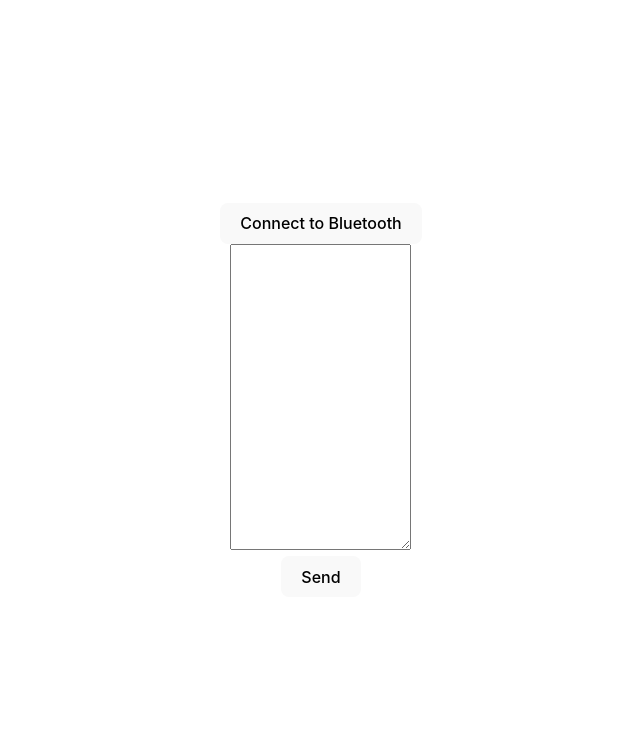
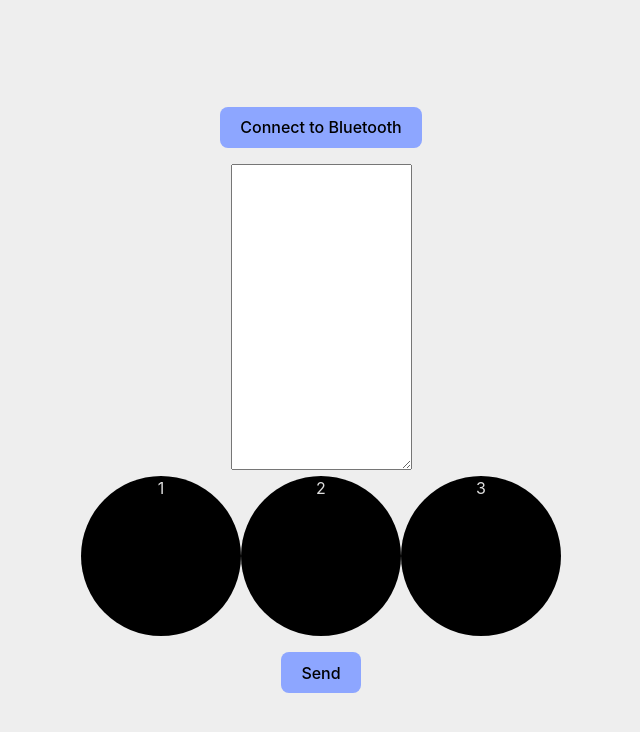
Before and after one commit to Gameplushy/iotProject, a React (Vite) app: page / in a window 1280 px wide. Shown: the top 732 px of the page, without its empty margins (319-959 px from the left). Built offline with nearby package versions, Linux system fonts and the light colour scheme.

Commit message:
Added front-end flashes, also fix for parser

```diff
--- a/src/App.jsx
+++ b/src/App.jsx
@@ -4,6 +4,9 @@ import './App.css'
 function App() {
   const [script, setScript] = useState("")
   const [bluetoothDevice, setBluetoothDevice] = useState(null)
+  const [ledToggler1,toggleLed1] = useState("")
+  const [ledToggler2,toggleLed2] = useState("")
+  const [ledToggler3,toggleLed3] = useState("")
 
   function ConnectToBluetooth(){
     if (!('bluetooth' in navigator)) {
@@ -67,25 +70,43 @@ function Connect() {
     //   alert("No Bluetooth device connected")
     //   return;
     // }
-    //script.match(/(([1-3]O([n]|f{2}))|(SLEEP(\d+)))/gim)
     if(!script)
       return;
     console.log(script)
     var verif = script.match(/^[1-3] \d+ \d+$/gim)
     var size = script.split(/\r\n|\r|\n/)
     if(!verif || verif.length != size.length){
-      alert("Bad parsing")
+      alert("Bad parsing. Each line must be \"[LED ID] [START TIME] [END TIME]\"")
       return;
     }
-    var oneline = script.replace(/\r\n|\r|\n/,";")
+    var oneline = script.replaceAll(/\r\n|\r|\n/g,";")
     console.log(oneline)
+    Flash()
     //ENVOYER ONELINE
+  }
+
+  function Flash(){
+    var flashFunctions = [toggleLed1,toggleLed2,toggleLed3]
+    script.split(/\r\n|\r|\n/).forEach(flash=>{
+      var flashArray = flash.split(" ");
+      setTimeout(() => {
+        flashFunctions[flashArray[0]-1]("ledon");
+        setTimeout(() => {
+          flashFunctions[flashArray[0]-1]("");
+        }, flashArray[2]-flashArray[1]);
+      }, flashArray[1]);
+    })
   }
 
   return (
     <div className="App">
       <div><button onClick={ConnectToBluetooth}>Connect to Bluetooth</button></div>
       <div><textarea value={script} onChange={e=>setScript(e.target.value)} cols="20" rows="20"></textarea></div>
+      <div id="ledrow">
+        <span className={"led "+ledToggler1}>1</span>
+        <span className={"led "+ledToggler2}>2</span>
+        <span className={"led "+ledToggler3}>3</span>
+      </div>
       <div><button onClick={SendScript}>Send</button></div>
     </div>
   )
--- a/src/index.css
+++ b/src/index.css
@@ -5,7 +5,7 @@
 
   color-scheme: light dark;
   color: rgba(255, 255, 255, 0.87);
-  background-color: #242424;
+  background-color: #EEEEEE;
 
   font-synthesis: none;
   text-rendering: optimizeLegibility;
@@ -40,10 +40,11 @@ button {
   border-radius: 8px;
   border: 1px solid transparent;
   padding: 0.6em 1.2em;
+  margin: 1em;
   font-size: 1em;
   font-weight: 500;
   font-family: inherit;
-  background-color: #1a1a1a;
+  background-color: #8da6ff;
   cursor: pointer;
   transition: border-color 0.25s;
 }
@@ -55,15 +56,22 @@ button:focus-visible {
   outline: 4px auto -webkit-focus-ring-color;
 }
 
-@media (prefers-color-scheme: light) {
-  :root {
-    color: #213547;
-    background-color: #ffffff;
-  }
-  a:hover {
-    color: #747bff;
-  }
-  button {
-    background-color: #f9f9f9;
-  }
+.led{
+  background-color: black;
+  display: inline-block;
+  text-align: center;
+  border-radius: 100%;
+  width: 10em;
+  height: 100%;
 }
+
+.ledon{
+  background-color: yellow;
+}
+
+#ledrow{
+  height: 10em;
+  display: inline-block;
+  margin: 0 auto;
+  align-content: center;
+}
```
